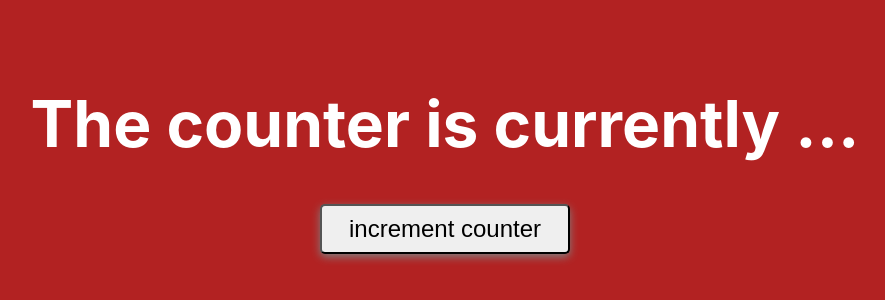
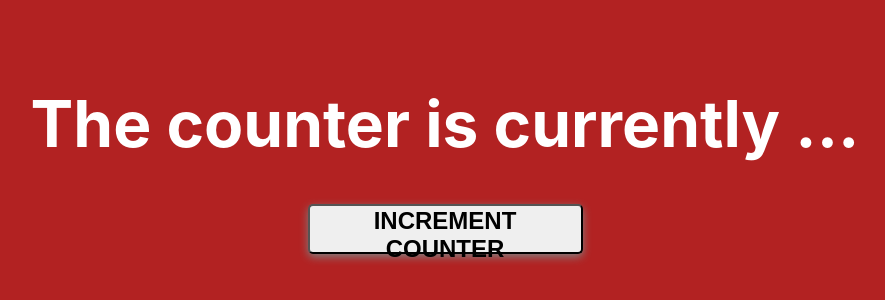
Before and after one commit to kgallagher52/jest-enzyme-react-testing, a React (Create React App) app: page / in a window 1280 px wide. Shown: the part 252-552 px from the top of the page, without its empty margins (195-1080 px from the left). Built offline with nearby package versions, Linux system fonts and the light colour scheme.

Commit message:
Added some more styling

```diff
--- a/src/App.css
+++ b/src/App.css
@@ -15,9 +15,17 @@ h1 {
 }
 
 button {
-  width:250px;
+  width:275px;
   height: 50px;
   border-radius: 5px;
   box-shadow: gray 0px 3px 8px;
   font-size: 1.5rem;
+  font-weight: bold;
+  text-transform: uppercase;
+  transition: ease-in-out 0.3s;
+  cursor: pointer;
 }
+button:hover {
+  background: black;
+  color: #fff;
+}
```
